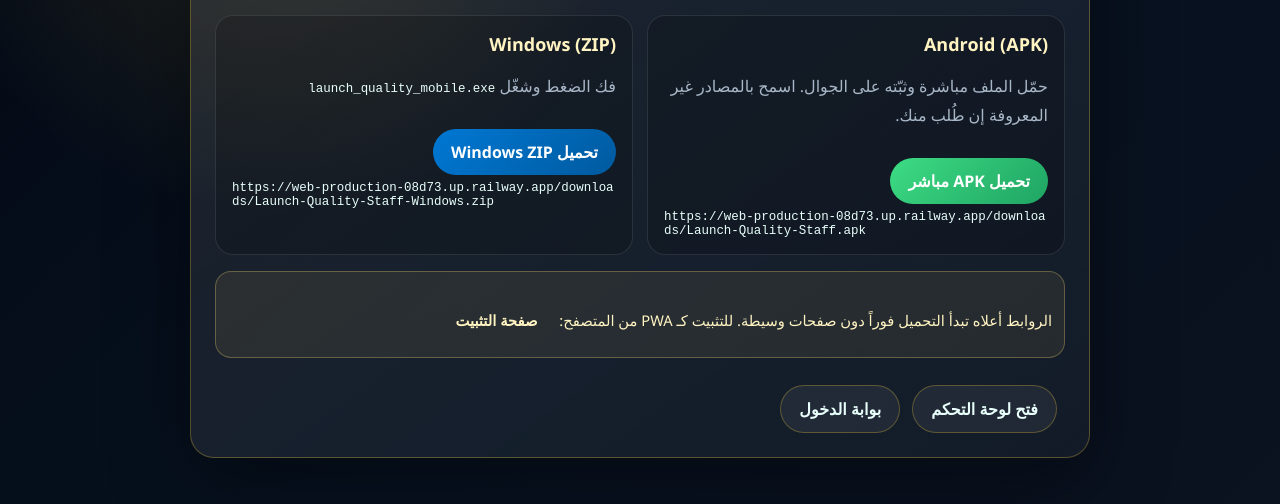
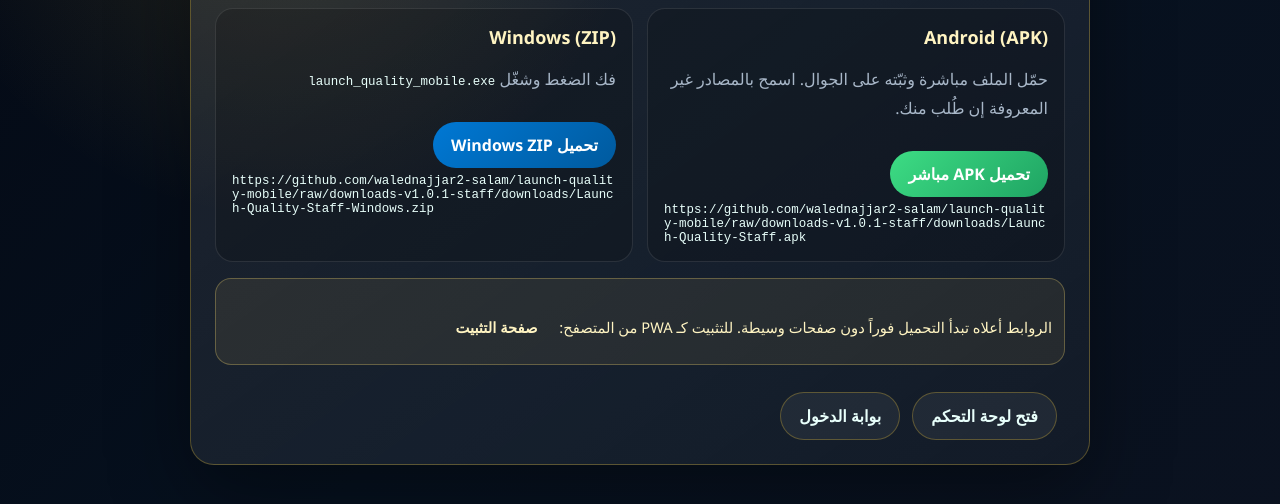
Before and after one commit to walednajjar2-salam/jawdah-cloud-v47, a plain HTML site: page public/download.html in a window 1280 px wide. Shown: the part 244-748 px from the top of the page. Drawn offline with Linux system fonts and the light colour scheme.

Commit message:
Use GitHub-hosted direct download links on download page.
Co-authored-by: Cursor <cursoragent@cursor.com>

```diff
--- a/public/download.html
+++ b/public/download.html
@@ -41,14 +41,14 @@
       <section>
         <h2>Android (APK)</h2>
         <p>حمّل الملف مباشرة وثبّته على الجوال. اسمح بالمصادر غير المعروفة إن طُلب منك.</p>
-        <a class="android" href="/downloads/Launch-Quality-Staff.apk" download="Launch-Quality-Staff.apk">تحميل APK مباشر</a>
-        <code>https://web-production-08d73.up.railway.app/downloads/Launch-Quality-Staff.apk</code>
+        <a class="android" href="https://github.com/walednajjar2-salam/launch-quality-mobile/raw/downloads-v1.0.1-staff/downloads/Launch-Quality-Staff.apk" download="Launch-Quality-Staff.apk">تحميل APK مباشر</a>
+        <code>https://github.com/walednajjar2-salam/launch-quality-mobile/raw/downloads-v1.0.1-staff/downloads/Launch-Quality-Staff.apk</code>
       </section>
       <section>
         <h2>Windows (ZIP)</h2>
         <p>فك الضغط وشغّل <code style="display:inline">launch_quality_mobile.exe</code></p>
-        <a class="windows" href="/downloads/Launch-Quality-Staff-Windows.zip" download="Launch-Quality-Staff-Windows.zip">تحميل Windows ZIP</a>
-        <code>https://web-production-08d73.up.railway.app/downloads/Launch-Quality-Staff-Windows.zip</code>
+        <a class="windows" href="https://github.com/walednajjar2-salam/launch-quality-mobile/raw/downloads-v1.0.1-staff/downloads/Launch-Quality-Staff-Windows.zip" download="Launch-Quality-Staff-Windows.zip">تحميل Windows ZIP</a>
+        <code>https://github.com/walednajjar2-salam/launch-quality-mobile/raw/downloads-v1.0.1-staff/downloads/Launch-Quality-Staff-Windows.zip</code>
       </section>
     </div>
     <p class="note">الروابط أعلاه تبدأ التحميل فوراً دون صفحات وسيطة. للتثبيت كـ PWA من المتصفح: <a href="/install.html" style="color:#fff4c2">صفحة التثبيت</a></p>
```
